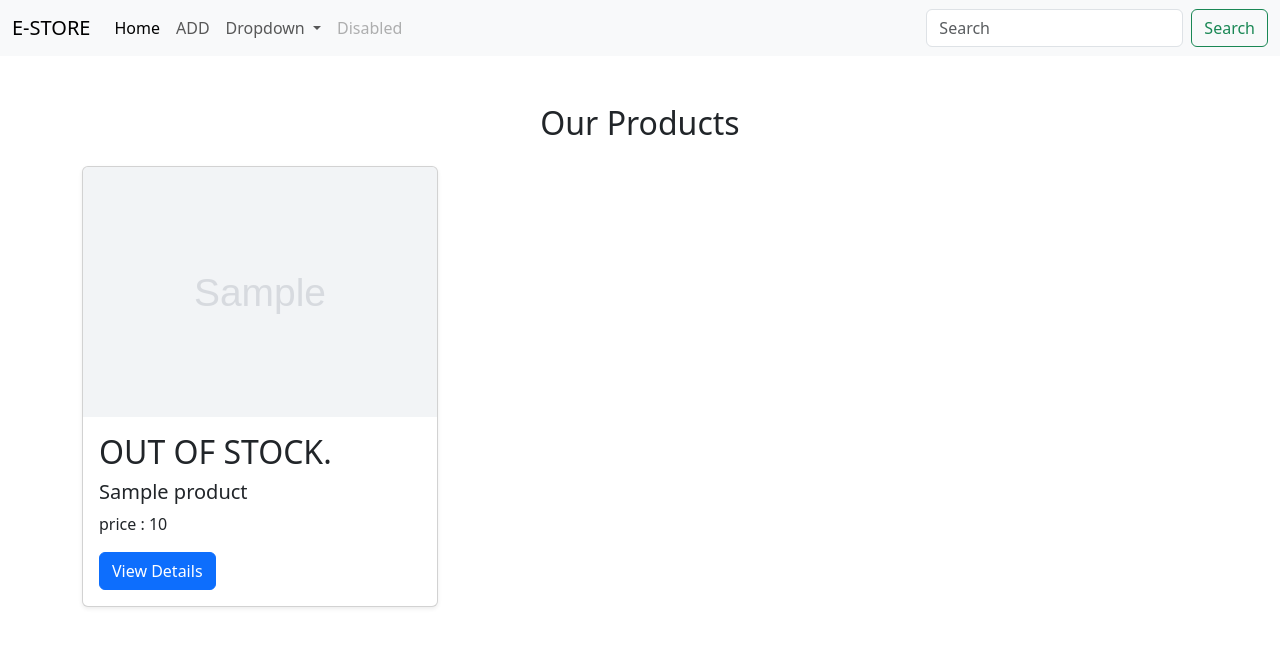
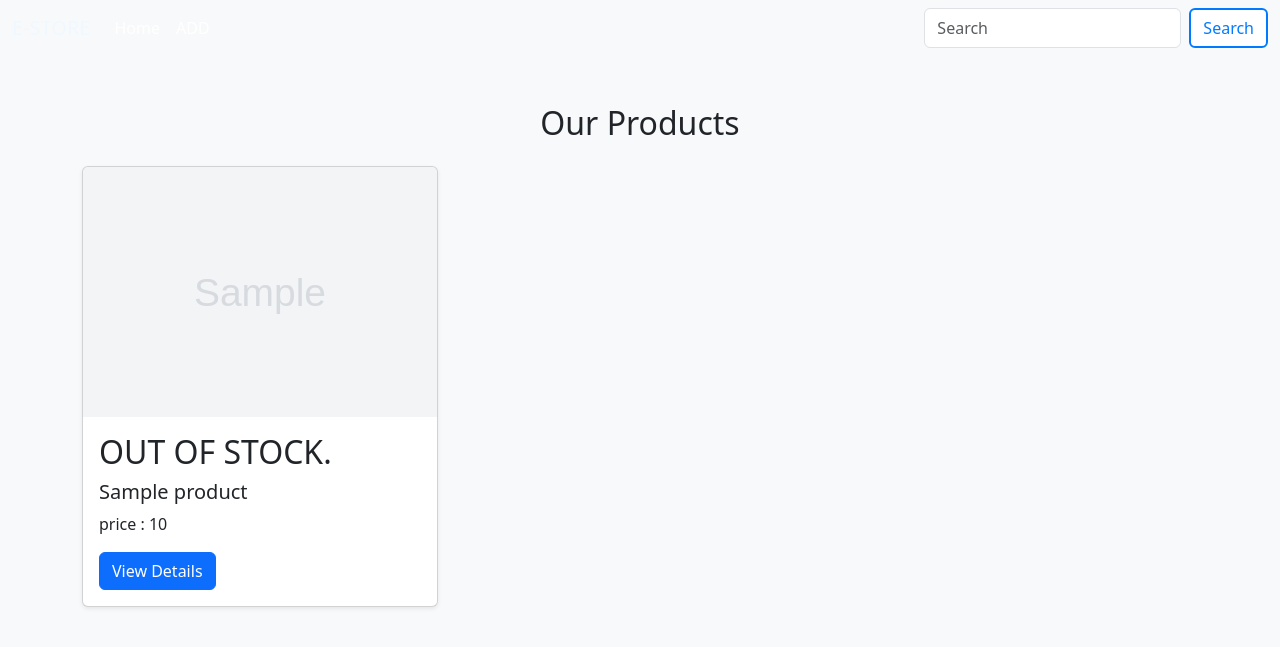
Before and after one commit to reabs3301/projet_ecom, a Django app: template templates/home.html in a window 1280 px wide. Shown: the top 647 px of the page. Run offline with Django 3.2, Linux system fonts and the light colour scheme; the template is opened without the code that fills it: most values are stand-ins (such as "Sample title", 1, 10 or a date in 2020); grey boxes marked "Sample" are stand-in pictures; some libraries are stand-ins or nearby versions.

Commit message:
Update home.html

```diff
--- a/templates/home.html
+++ b/templates/home.html
@@ -7,52 +7,52 @@
     <link rel="stylesheet" href="{% static 'css/bootstrap.min.css' %}">
     <title>HOME</title>
 </head>
-<body>
+<body style="background-color:#F8F9FA;">
 
-    <nav class="navbar navbar-expand-lg bg-body-tertiary">
-        <div class="container-fluid">
-          <a class="navbar-brand" href="#">E-STORE</a>
+    <nav class="navbar navbar-expand-lg bg-body-tertiary" style="background-color: #007BFF;">
+        <div class="container-fluid" >
+          <a class="navbar-brand" href="#" style="color: aliceblue;">E-STORE</a>
           <button class="navbar-toggler" type="button" data-bs-toggle="collapse" data-bs-target="#navbarSupportedContent" aria-controls="navbarSupportedContent" aria-expanded="false" aria-label="Toggle navigation">
             <span class="navbar-toggler-icon"></span>
           </button>
           <div class="collapse navbar-collapse" id="navbarSupportedContent">
             <ul class="navbar-nav me-auto mb-2 mb-lg-0">
               <li class="nav-item">
-                <a class="nav-link active" aria-current="page" href="#">Home</a>
+                <a class="nav-link active" aria-current="page" href="#" style="color: white;">Home</a>
               </li>
               <li class="nav-item">
-                <a class="nav-link" href="#">ADD</a>
-              </li>
-              <li class="nav-item dropdown">
-                <a class="nav-link dropdown-toggle" href="#" role="button" data-bs-toggle="dropdown" aria-expanded="false">
-                  Dropdown
-                </a>
-                <ul class="dropdown-menu">
-                  <li><a class="dropdown-item" href="#">Action</a></li>
-                  <li><a class="dropdown-item" href="#">Another action</a></li>
-                  <li><hr class="dropdown-divider"></li>
-                  <li><a class="dropdown-item" href="#">Something else here</a></li>
-                </ul>
-              </li>
-              <li class="nav-item">
-                <a class="nav-link disabled" aria-disabled="true">Disabled</a>
+                <a class="nav-link" href="#" style="color: white;">ADD</a>
               </li>
             </ul>
             <form class="d-flex" role="search" method="POST" action="{% url 'search' %}">
               {% csrf_token %}
               <input class="form-control me-2" type="search" placeholder="Search" aria-label="Search" name="input_to_pass">
-              <button class="btn btn-outline-success" type="submit">Search</button>
+
+              <button class="btn btn-outline-success custom-search-btn" type="submit" >Search</button>
+              <style>
+                .custom-search-btn {
+                    background-color:white ;
+                    color: #007BFF ;
+                    border: 2px solid #007BFF ;
+                    /*transition: 0.3s ease-in-out;*/
+                }
+
+                .custom-search-btn:hover {
+                    background-color: #007BFF ;
+                    color: white ;
+                }
+            </style>
             </form>
           </div>
         </div>
     </nav>
 
-    <div class="container mt-5">
+    <div class="container mt-5" >
         <h2 class="text-center mb-4">Our Products</h2>
         <div class="row">
             {% for product in products %}
-                <div class="col-md-4 mb-4">
-                    <div class="card shadow-sm">
+                <div class="col-md-4 mb-4" >
+                    <div class="card shadow-sm" >
                         {% if product.quantite > 0 %}
                             <img src="{{ product.image.url }}" class="card-img-top" alt="{{ product.name }}" style="height: 250px; object-fit: cover;">
                             <div class="card-body">
```
